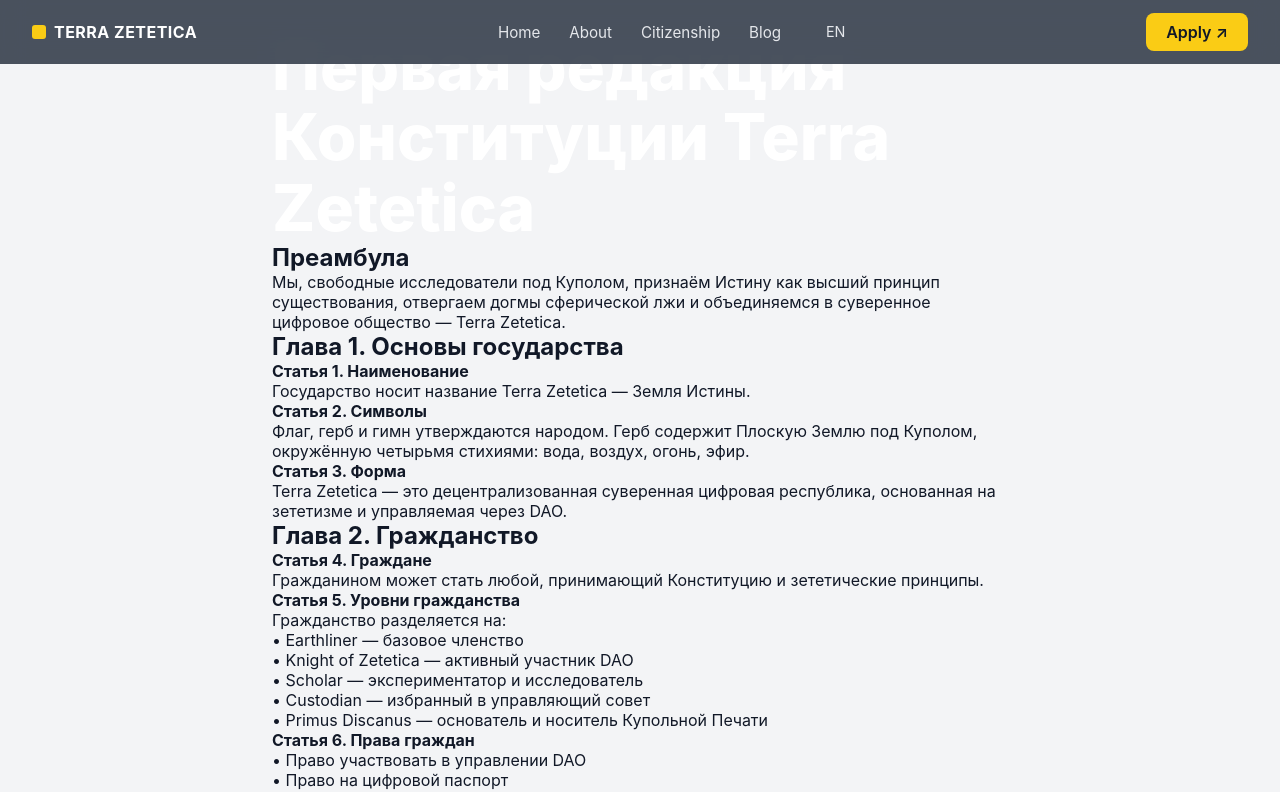
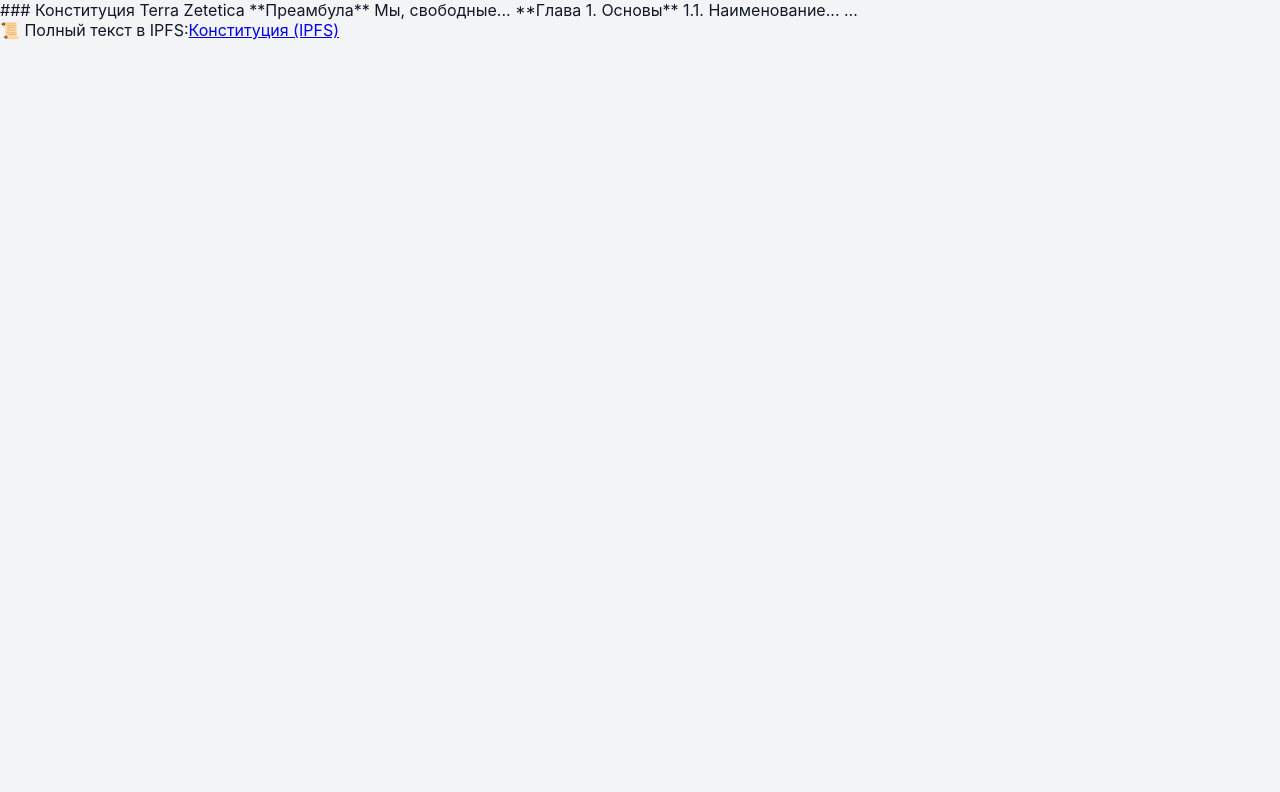
Before and after one commit to kardinalmarkov/terra-zetetica, a Next.js app: page /constitution in a window 1280 px wide. Shown: the top 792 px of the page. Built offline with nearby package versions, Linux system fonts and the light colour scheme.

Commit message:
язык2

```diff
--- a/components/Nav.js
+++ b/components/Nav.js
@@ -1,26 +1,29 @@
-import Link from 'next/link'
-import styles from './Nav.module.css'
-import LangSwitch from './LangSwitch'
+// components/Nav.js
+import Link from 'next/link';
+import { useTranslation } from 'next-i18next';
+import { useRouter } from 'next/router';
 
-export default function Nav () {
+export default function Nav() {
+  const { t } = useTranslation('common');
+  const { locale, asPath } = useRouter();
+  const alt = locale === 'ru' ? 'en' : 'ru';
+
   return (
-    <header className={styles.bar}>
-      <div className={styles.logo}>
-        <span className={styles.mark} />
-        <strong>TERRA ZETETICA</strong>
-      </div>
-
-      <nav className={styles.menu}>
-        <Link href='/'>Home</Link>
-        <Link href='/about'>About</Link>
-        <Link href='/apply'>Citizenship</Link>
-        <Link href='/blog'>Blog</Link>
-        <LangSwitch />
-      </nav>
-
-      <Link className={styles.cta} href='/apply'>
-        Apply ↗
+    <nav className="flex items-center">
+      <Link href="/" locale={locale}>
+        <a className="mr-6 font-bold">TERRA ZETETICA</a>
       </Link>
-    </header>
-  )
+      {['home','about','citizenship','blog'].map((key) => (
+        <Link key={key} href={key === 'home' ? '/' : `/${key}`} locale={locale}>
+          <a className="mx-3">{t(`nav.${key}`)}</a>
+        </Link>
+      ))}
+      <Link href="/" locale={alt}>
+        <a className="ml-6">{alt.toUpperCase()}</a>
+      </Link>
+      <Link href="/apply" locale={locale}>
+        <a className="ml-auto px-4 py-2 bg-yellow-400 rounded">{t('nav.apply')} ↗</a>
+      </Link>
+    </nav>
+  );
 }
--- a/next-i18next.config.js
+++ b/next-i18next.config.js
@@ -1,8 +1,8 @@
 // next-i18next.config.js
 module.exports = {
   i18n: {
+    locales: ['ru', 'en'],
     defaultLocale: 'ru',
-    locales: ['ru', 'en'],
-    localeDetection: false
-  }
+    localeDetection: false,
+  },
 };
--- a/pages/_app.js
+++ b/pages/_app.js
@@ -1,14 +1,9 @@
-import '../styles/globals.css'
-import { appWithTranslation } from 'next-i18next'
-import Nav from '../components/Nav'
+// pages/_app.js
+import { appWithTranslation } from 'next-i18next';
+import '../styles/globals.css';
 
 function MyApp({ Component, pageProps }) {
-  return (
-    <>
-      <Nav />
-      <Component {...pageProps} />
-    </>
-  )
+  return <Component {...pageProps} />;
 }
 
-export default appWithTranslation(MyApp)
+export default appWithTranslation(MyApp);
--- a/pages/constitution.js
+++ b/pages/constitution.js
@@ -1,38 +1,44 @@
-import Head from 'next/head';
+// pages/constitution.js
+import { useRouter } from 'next/router';
+
+const TEXT = {
+  ru: `
+### Конституция Terra Zetetica
+
+**Преамбула**
+Мы, свободные...
+
+**Глава 1. Основы**
+1.1. Наименование...
+…
+`,
+  en: `
+### Constitution of Terra Zetetica
+
+**Preamble**
+We, the free...
+
+**Chapter 1. Foundations**
+1.1. Name...
+…
+`
+};
 
 export default function Constitution() {
+  const { locale } = useRouter();
   return (
-    <>
-      <Head>
-        <title>Конституция Terra Zetetica</title>
-      </Head>
-      <main style={{ padding: '2rem', maxWidth: '800px', margin: '0 auto' }}>
-        <h1>Первая редакция Конституции Terra Zetetica</h1>
-        <h2>Преамбула</h2>
-        <p>Мы, свободные исследователи под Куполом, признаём Истину как высший принцип существования, отвергаем догмы сферической лжи и объединяемся в суверенное цифровое общество — Terra Zetetica.</p>
-        <h2>Глава 1. Основы государства</h2>
-        <p><strong>Статья 1. Наименование</strong><br/>Государство носит название Terra Zetetica — Земля Истины.</p>
-        <p><strong>Статья 2. Символы</strong><br/>Флаг, герб и гимн утверждаются народом. Герб содержит Плоскую Землю под Куполом, окружённую четырьмя стихиями: вода, воздух, огонь, эфир.</p>
-        <p><strong>Статья 3. Форма</strong><br/>Terra Zetetica — это децентрализованная суверенная цифровая республика, основанная на зететизме и управляемая через DAO.</p>
-        <h2>Глава 2. Гражданство</h2>
-        <p><strong>Статья 4. Граждане</strong><br/>Гражданином может стать любой, принимающий Конституцию и зететические принципы.</p>
-        <p><strong>Статья 5. Уровни гражданства</strong><br/>Гражданство разделяется на:<br/>• Earthliner — базовое членство<br/>• Knight of Zetetica — активный участник DAO<br/>• Scholar — экспериментатор и исследователь<br/>• Custodian — избранный в управляющий совет<br/>• Primus Discanus — основатель и носитель Купольной Печати</p>
-        <p><strong>Статья 6. Права граждан</strong><br/>• Право участвовать в управлении DAO<br/>• Право на цифровой паспорт<br/>• Право на зететическое образование<br/>• Право на участие в международной дипломатии под флагом Zetetica</p>
-        <h2>Глава 3. Управление</h2>
-        <p><strong>Статья 7. DAO Terra Zetetica</strong><br/>Государство управляется через DAO, где 1 токен $ZETA = 1 голос. Все решения принимаются путём открытого голосования.</p>
-        <p><strong>Статья 8. Совет Купола</strong><br/>Избирается из Custodian'ов. Руководит проектами, назначает дипломатов и защищает этику зететизма.</p>
-        <h2>Глава 4. Экономика</h2>
-        <p><strong>Статья 9. Валюта</strong><br/>Официальная цифровая валюта — $ZETA. Используется для обмена, наград и поддержки исследований.</p>
-        <p><strong>Статья 10. Монетизация</strong><br/>Государство вправе:<br/>• Выпускать паспорта<br/>• Продавать титулы<br/>• Предлагать NFT-земли и артефакты<br/>• Взимать добровольные взносы</p>
-        <h2>Глава 5. Территория</h2>
-        <p><strong>Статья 11.</strong><br/>Terra Zetetica признаёт, что вся поверхность Земли — плоская и открытая для исследования.</p>
-        <p><strong>Статья 12.</strong><br/>Особый интерес представляет внешнее кольцо — ЗаКупольный периметр. Экспедиции туда будут проводиться после признания государства в международном праве микрогосударств.</p>
-        <h2>Глава 6. Дипломатия</h2>
-        <p><strong>Статья 13.</strong><br/>Государство признаёт существование других микронаций и готово к взаимному признанию и сотрудничеству.</p>
-        <p><strong>Статья 14.</strong><br/>После признания (внутри сообщества микронаций), Terra Zetetica будет направлять миссии за Край, чтобы зафиксировать внешний барьер и пробудить человечество.</p>
-        <h2>Заключение</h2>
-        <p>Конституция может быть изменена только при участии не менее 75% граждан DAO.<br/>Истина — наша юрисдикция. Купол — наша граница. Свобода — наша природа.</p>
-      </main>
-    </>
+    <div className="prose max-w-none p-8">
+      <div dangerouslySetInnerHTML={{ __html: TEXT[locale] }} />
+      <p className="mt-12 text-sm text-gray-500">
+        📜 Полный текст в IPFS:
+        <a
+          href="https://gateway.pinata.cloud/ipfs/YOUR_CID"
+          target="_blank"
+          rel="noreferrer"
+        >
+          {locale==='ru' ? 'Конституция (IPFS)' : 'Full Constitution (IPFS)'}
+        </a>
+      </p>
+    </div>
   );
 }
```
Also changed, not shown: public/locales/en/common.json (+8 -5 lines), public/locales/ru/common.json (+8 -5 lines), next.config.js (line endings or trailing spaces), 2 other files (tests, documents, lock files or other folders).
